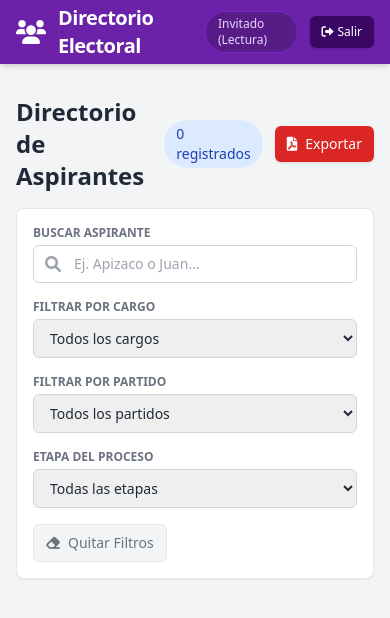
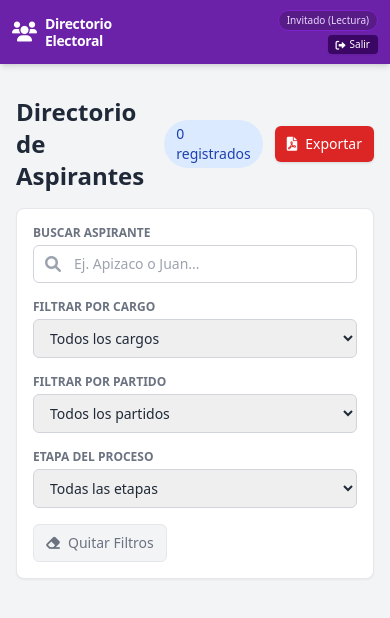
Before and after one commit to jbaezdgydp/Directorio-Tlaxcala, a plain HTML site: page index.html in a window 390 px wide. Both pictures are taken after a click on the button "Entrar como Invitado (Solo Lectura)". Drawn offline with nearby package versions, Linux system fonts and the light colour scheme; no server answers.

Commit message:
Refactor navigation bar and session handling

```diff
--- a/index.html
+++ b/index.html
@@ -61,20 +61,25 @@
 
     <!-- NAVEGACIÓN -->
     <nav class="bg-purple-800 text-white shadow-md">
-        <div class="max-w-7xl mx-auto px-4 sm:px-6 lg:px-8">
-            <div class="flex items-center justify-between h-16">
-                <div class="flex items-center cursor-pointer" onclick="goHome()">
-                    <i class="fas fa-users text-2xl mr-3"></i>
-                    <span class="font-bold text-xl tracking-tight">Directorio Electoral</span>
+        <div class="max-w-7xl mx-auto px-3 sm:px-6 lg:px-8">
+            <div class="flex items-center justify-between min-h-[64px] py-2">
+                <div class="flex items-center cursor-pointer select-none mr-2 shrink-0" onclick="goHome()">
+                    <i class="fas fa-users text-xl sm:text-2xl mr-2"></i>
+                    <span class="font-bold text-sm sm:text-xl tracking-tight leading-tight">Directorio<br class="sm:hidden"> Electoral</span>
                 </div>
-                <div class="flex items-center space-x-3">
-                    <span id="userStatusBadge" class="hidden text-xs bg-purple-900 text-purple-200 border border-purple-700 px-3 py-1 rounded-full"></span>
-                    <button id="btnNuevoRegistro" onclick="prepareNewProfile()" class="bg-purple-600 hover:bg-pink-500 px-4 py-2 rounded-md font-medium transition duration-150 ease-in-out shadow text-sm hidden">
-                        <i class="fas fa-plus mr-2"></i>Nuevo Registro
-                    </button>
-                    <!-- BOTÓN CERRAR SESIÓN -->
-                    <button id="btnLogout" onclick="logout()" class="bg-purple-950 hover:bg-red-700 text-white px-3 py-2 rounded-md font-medium transition duration-150 ease-in-out shadow text-xs hidden flex items-center" title="Cerrar sesión actual">
-                        <i class="fas fa-sign-out-alt mr-1"></i> Salir
+
+                <div class="flex items-center space-x-2 sm:space-x-3 shrink-0">
+                    <!-- CONTENEDOR VERTICAL: NOMBRE ARRIBA, SALIR ABAJO -->
+                    <div class="flex flex-col items-end justify-center">
+                        <span id="userStatusBadge" class="hidden text-[10px] sm:text-xs bg-purple-900 text-purple-200 border border-purple-700 px-2 py-0.5 rounded-full max-w-[130px] sm:max-w-xs truncate text-center"></span>
+                        <button id="btnLogout" onclick="logout()" class="mt-1 bg-purple-950 hover:bg-red-700 text-white px-2 py-0.5 rounded text-[10px] sm:text-xs font-medium transition duration-150 shadow-sm hidden flex items-center" title="Cerrar sesión actual">
+                            <i class="fas fa-sign-out-alt mr-1"></i> Salir
+                        </button>
+                    </div>
+
+                    <!-- BOTÓN NUEVO REGISTRO -->
+                    <button id="btnNuevoRegistro" onclick="prepareNewProfile()" class="bg-purple-600 hover:bg-pink-500 px-2.5 sm:px-4 py-1.5 sm:py-2 rounded-md font-medium transition duration-150 ease-in-out shadow text-xs sm:text-sm hidden whitespace-nowrap flex items-center">
+                        <i class="fas fa-plus mr-1 sm:mr-2"></i>Nuevo Registro
                     </button>
                 </div>
             </div>
@@ -333,7 +338,6 @@
         const FED_DISTRITOS = ["I", "II", "III"];
         const LOC_DISTRITOS = ["I", "II", "III", "IV", "V", "VI", "VII", "VIII", "IX", "X", "XI", "XII", "XIII", "XIV", "XV"];
 
-        // Comprueba si ya existe una sesión guardada en el navegador
         function checkSavedSession() {
             try {
                 const sessionRaw = localStorage.getItem(SESSION_STORAGE_KEY);
@@ -503,7 +507,6 @@
                     appState.userName = res.nombre || 'Usuario';
                     appState.sessionPassword = passInput.trim();
 
-                    // Guardar sesión persistente
                     saveActiveSession(res.rol, appState.userName, appState.sessionPassword);
 
                     closeModal('passwordModal');
@@ -1238,7 +1241,6 @@
             }
         }
 
-        // Inicializar comprobación de sesión al arrancar la app
         window.addEventListener('DOMContentLoaded', () => {
             checkSavedSession();
         });
```
